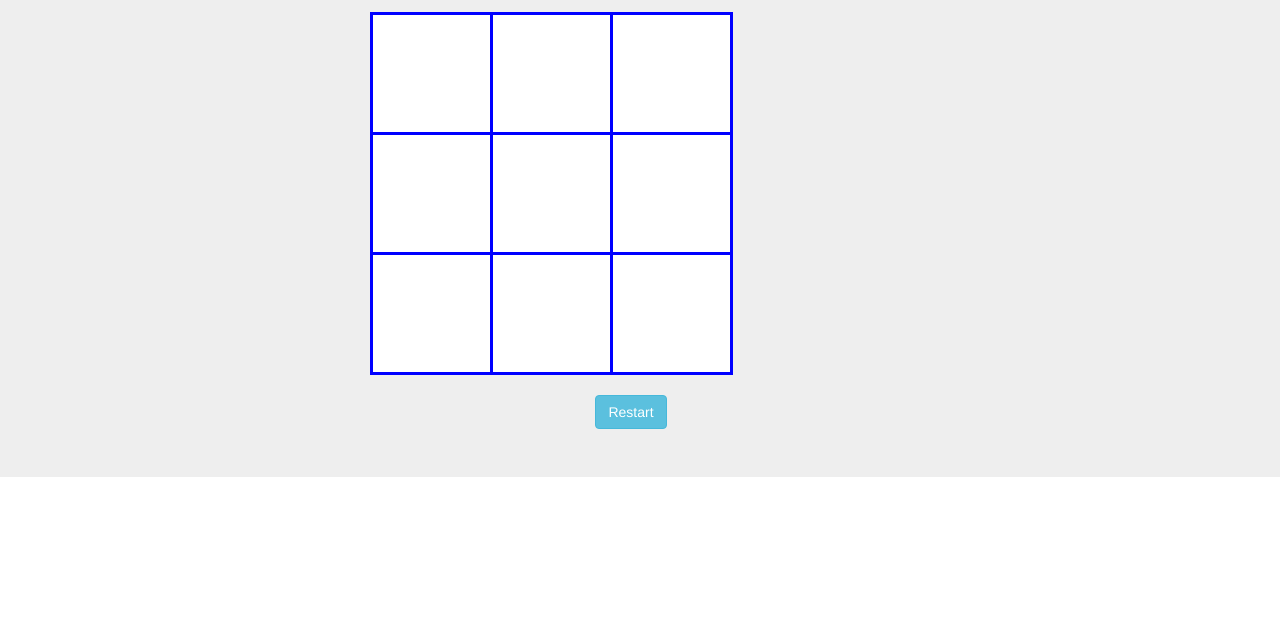
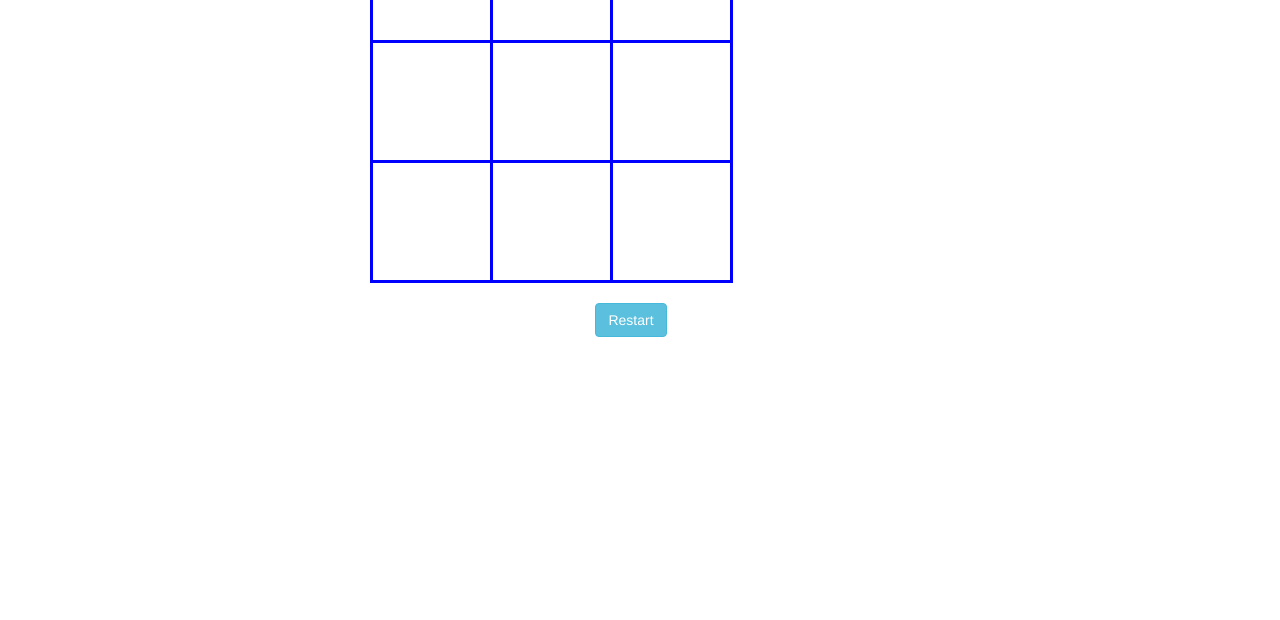
Before and after one commit to wemyss/PROJ1-TicTacToe, a website: page src/index.html in a window 1280 px wide. Shown: the part 180-800 px from the top of the page. Drawn offline with nearby package versions, Linux system fonts and the light colour scheme.

Commit message:
Update index.html

```diff
--- a/src/index.html
+++ b/src/index.html
@@ -22,7 +22,7 @@
 
     <body onload='restart()'>
 
-    <div class="jumbotron">
+    <!-- <div class="jumbotron"> -->
       <div class="container">
         <h1>Tic Tac Toe</h1>
         <p>This is a starter template for a tic toe game</p>
```
